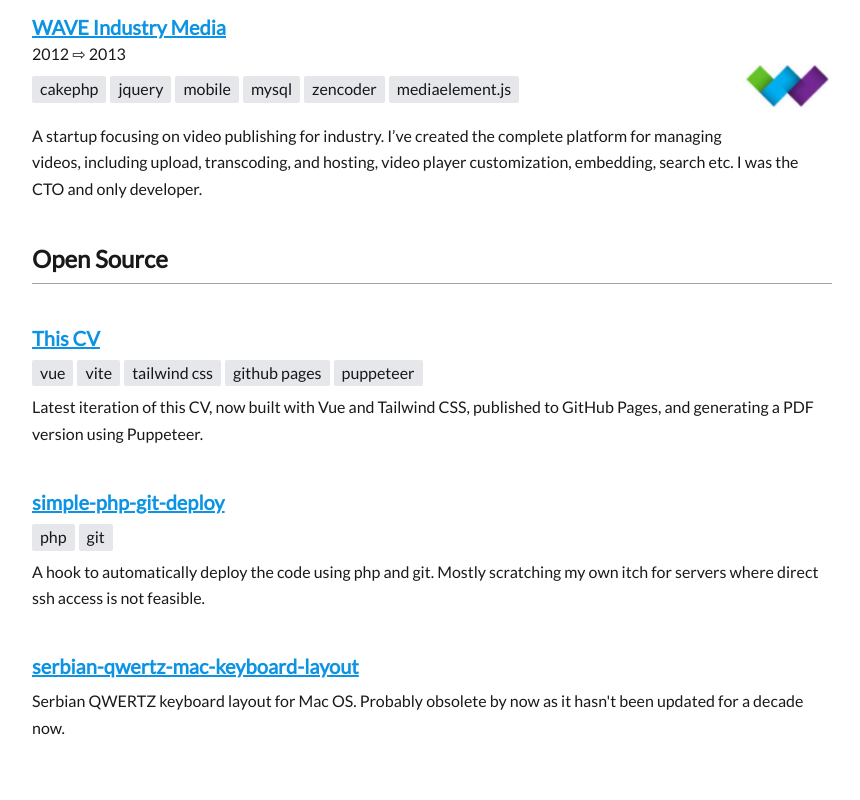
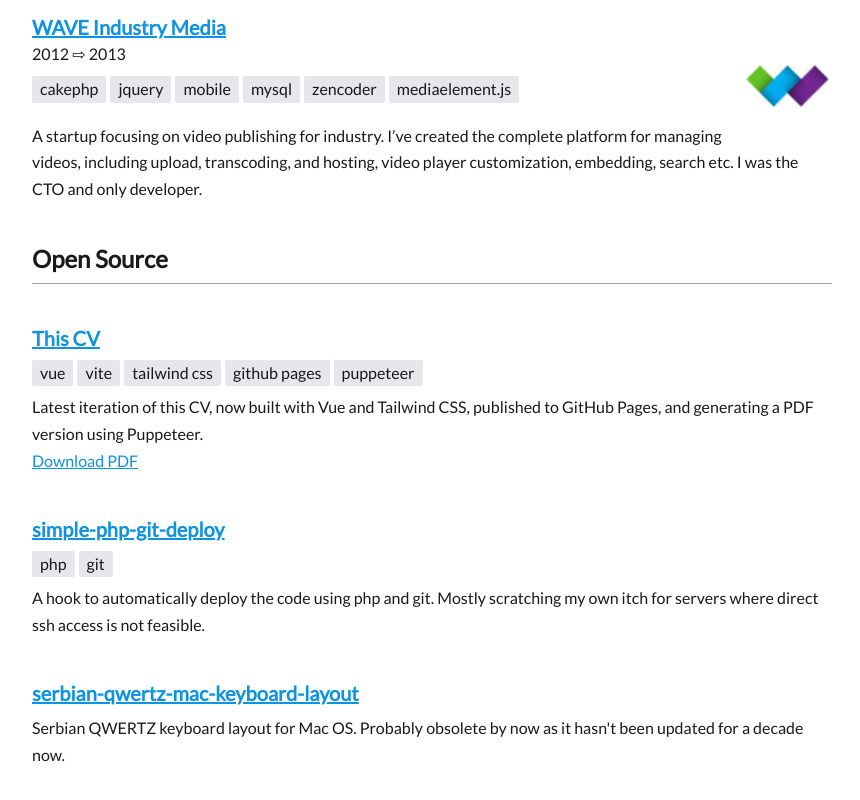
Before and after one commit to markomarkovic/cv, a Vue app: page / in a window 1280 px wide. Shown: the part 3636-4436 px from the top of the page, without its empty margins (208-1068 px from the left). Built offline with nearby package versions, Linux system fonts and the light colour scheme.

Commit message:
Add a PDF link

```diff
--- a/src/App.vue
+++ b/src/App.vue
@@ -115,6 +115,7 @@
         <p class="description">
           {{ item.description }}
         </p>
+        <p class="aside" v-if="item.aside" v-html="item.aside"></p>
       </div>
     </section>
   </div>
--- a/src/facts/openSource.js
+++ b/src/facts/openSource.js
@@ -4,6 +4,7 @@
     link: 'https://github.com/markomarkovic/cv',
     technologies: ['vue', 'vite', 'tailwind css', 'github pages', 'puppeteer'],
     description: `Latest iteration of this CV, now built with Vue and Tailwind CSS, published to GitHub Pages, and generating a PDF version using Puppeteer.`,
+    aside: '<a href="/Marko Markovic - CV - EN.pdf">Download PDF</a>',
   },
   {
     title: 'simple-php-git-deploy',
--- a/src/index.css
+++ b/src/index.css
@@ -98,4 +98,7 @@
   .details img {
     width: 3cm;
   }
+  .aside {
+    display: none !important;
+  }
 }
```
